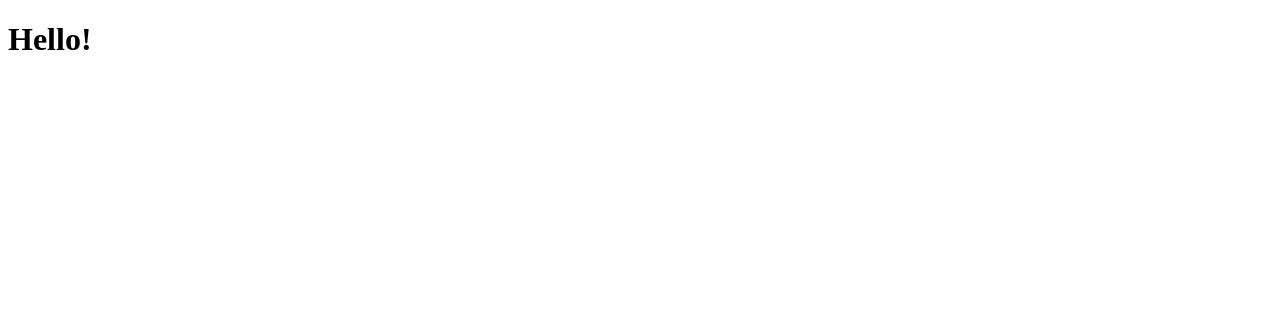
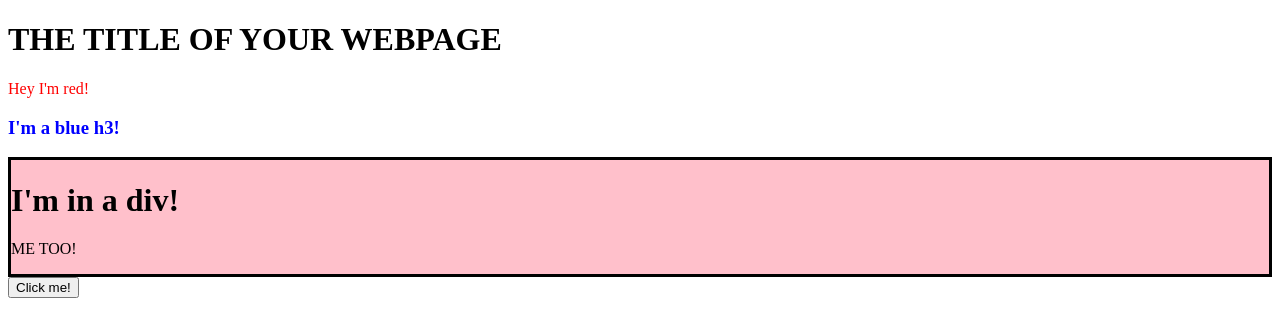
Before and after one commit to pl3lee/TOP, a plain HTML site: page javascript/index.html in a window 1280 px wide. Drawn offline with Linux system fonts and the light colour scheme.

Commit message:
Learned how to manipulate DOMs.

```diff
--- a/javascript/index.html
+++ b/javascript/index.html
@@ -5,10 +5,14 @@
     <meta http-equiv="X-UA-Compatible" content="IE=edge">
     <meta name="viewport" content="width=device-width, initial-scale=1.0">
     <link rel="stylesheet" href="style.css">
-    <script src="javascript.js"></script>
+
     <title>Document</title>
 </head>
 <body>
-    <h1>Hello!</h1>
+    <h1>
+      THE TITLE OF YOUR WEBPAGE
+    </h1>
+    <div id="container"></div>
+    <button id="btn">Click me!</button>
 </body>
-</html>
+<script src="javascript.js"></script>
--- a/javascript/javascript.js
+++ b/javascript/javascript.js
@@ -1 +1,27 @@
-let a = 10;
+const container = document.querySelector('#container');
+
+const content1 = document.createElement('p');
+content1.style.cssText = 'color: red;';
+content1.textContent = 'Hey I\'m red!';
+container.appendChild(content1);
+
+const content2 = document.createElement('h3');
+content2.style.cssText = 'color: blue;';
+content2.textContent = 'I\'m a blue h3!';
+container.appendChild(content2);
+
+const content3 = document.createElement('div');
+content3.style.cssText = 'border: solid black; background-color: pink;';
+
+const content4 = document.createElement('h1');
+content4.textContent = 'I\'m in a div!';
+content3.appendChild(content4);
+
+const content5 = document.createElement('p');
+content5.textContent = 'ME TOO!';
+content3.appendChild(content5);
+
+container.appendChild(content3);
+btn.addEventListener('click', function (e) {
+    e.target.style.background = 'blue';
+});
```
